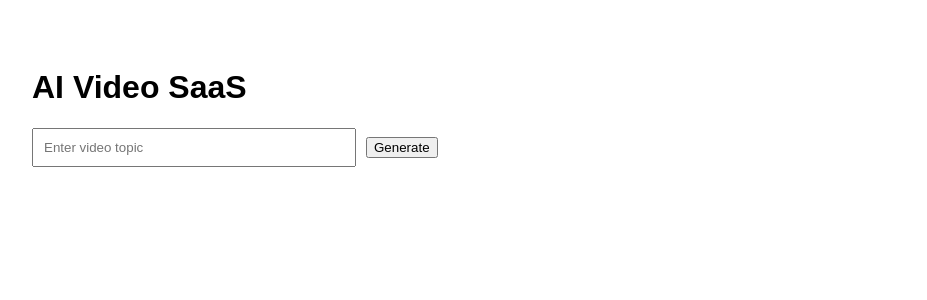
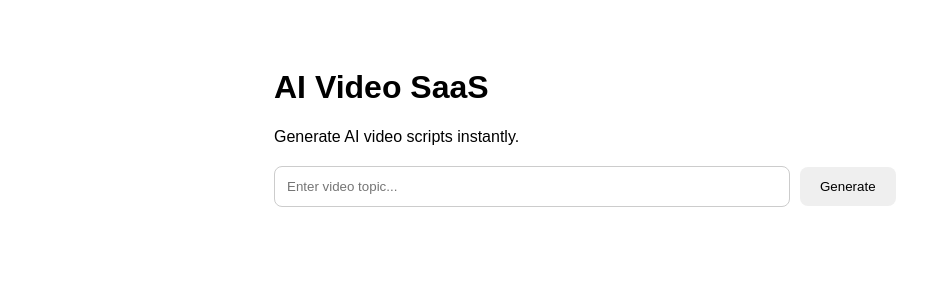
Before and after one commit to nelsonngoma041-cloud/ai-video-saas-clean3, a Next.js app in the folder frontend/: page / in a window 1280 px wide. Shown: the top 300 px of the page, without its empty margins (16-943 px from the left). Built offline with nearby package versions, Linux system fonts and the light colour scheme.

Commit message:
Update index.js

```diff
--- a/frontend/pages/index.js
+++ b/frontend/pages/index.js
@@ -4,46 +4,122 @@ export default function Home() {
 
   const [topic, setTopic] = useState("");
   const [result, setResult] = useState(null);
+  const [loading, setLoading] = useState(false);
+  const [error, setError] = useState("");
 
   const generate = async () => {
 
+    if (!topic) {
+      setError("Please enter a topic");
+      return;
+    }
+
+    setLoading(true);
+    setError("");
+    setResult(null);
+
+    try {
+
       const response = await fetch(
-      "http://ai-video-saas-clean3-production.up.railway.app/generate?topic=" + topic,
+        "https://ai-video-saas-clean3-production.up.railway.app/generate?topic=" + encodeURIComponent(topic),
         {
-        method: "POST"
+          method: "POST",
+          headers: {
+            "Content-Type": "application/json"
+          }
         }
       );
+
+      if (!response.ok) {
+        throw new Error("Backend request failed");
+      }
 
       const data = await response.json();
 
       setResult(data);
+
+    } catch (err) {
+
+      console.error(err);
+      setError("Something went wrong connecting to backend");
+
+    } finally {
+
+      setLoading(false);
+
+    }
   };
 
   return (
-    <div style={{
+    <div
+      style={{
         padding: 40,
-      fontFamily: "Arial"
-    }}>
+        fontFamily: "Arial",
+        maxWidth: 700,
+        margin: "0 auto"
+      }}
+    >
 
       <h1>AI Video SaaS</h1>
 
+      <p>
+        Generate AI video scripts instantly.
+      </p>
+
+      <div style={{ marginTop: 20 }}>
+
         <input
+          type="text"
+          placeholder="Enter video topic..."
           value={topic}
           onChange={(e) => setTopic(e.target.value)}
-        placeholder="Enter video topic"
           style={{
-          padding: 10,
-          width: 300,
-          marginRight: 10
+            padding: 12,
+            width: "70%",
+            marginRight: 10,
+            borderRadius: 8,
+            border: "1px solid #ccc"
           }}
         />
 
-      <button onClick={generate}>
+        <button
+          onClick={generate}
+          style={{
+            padding: "12px 20px",
+            borderRadius: 8,
+            border: "none",
+            cursor: "pointer"
+          }}
+        >
           Generate
         </button>
 
+      </div>
+
+      {loading && (
+        <p style={{ marginTop: 20 }}>
+          Generating...
+        </p>
+      )}
+
+      {error && (
+        <p style={{
+          marginTop: 20,
+          color: "red"
+        }}>
+          {error}
+        </p>
+      )}
+
       {result && (
-        <div style={{ marginTop: 20 }}>
+        <div
+          style={{
+            marginTop: 30,
+            padding: 20,
+            border: "1px solid #ddd",
+            borderRadius: 10
+          }}
+        >
 
           <h2>Generated Result</h2>
 
```
Lines whose indentation alone changed are shown as unchanged.
